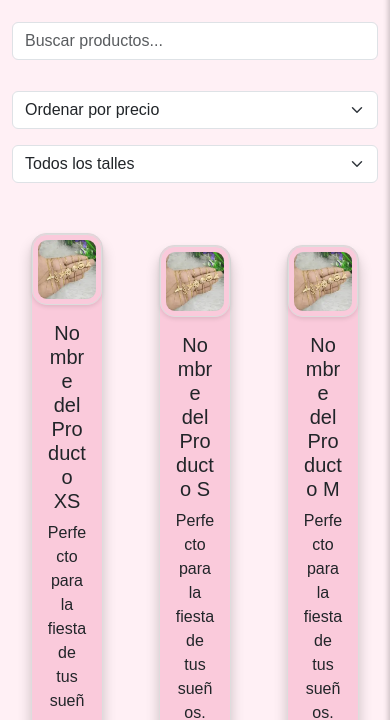
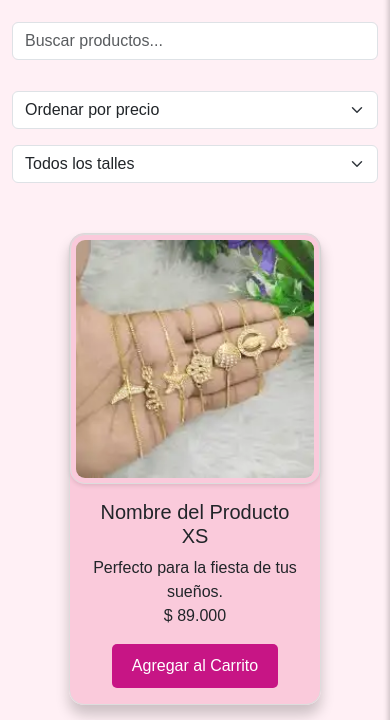
Before and after one commit to Juampyraccuia/Alquiler-Vestidos, a website: page pages/accesorios.html in a window 390 px wide. Shown: the part 98-818 px from the top of the page. Drawn offline with nearby package versions, Linux system fonts and the light colour scheme.

Commit message:
Se aregla el responsive de la pag

```diff
--- a/js/carrito.js
+++ b/js/carrito.js
@@ -97,7 +97,7 @@ document.addEventListener('DOMContentLoaded', function () {
   }
 
   function mostrarProductos(productosMostrar) {
-    const contenedorProductos = document.querySelector('.row-cols-3');
+    const contenedorProductos = document.querySelector('venta-productos');
     if (!contenedorProductos) {
       console.error('El contenedor de productos no se encontró.');
       return; // Salir de la función si no se encuentra el contenedor
--- a/pages/accesorios.html
+++ b/pages/accesorios.html
@@ -100,7 +100,7 @@
     </div>
   </section>
   <section class="venta-productos container">
-    <div class="row row-cols-3 row-cols-md-3 g-4">
+    <div class="row row-cols-1 row-cols-md-3 g-4">
       <div class="col">
         <div class="card text-center" data-talle="XS">
           <img src="../img/accesorios.webp" class="card-img-top" alt="Producto XS" />
```
Also changed, not shown: pages/carteras.html (+1 -1 lines), pages/ropaInterior.html (+1 -1 lines).
